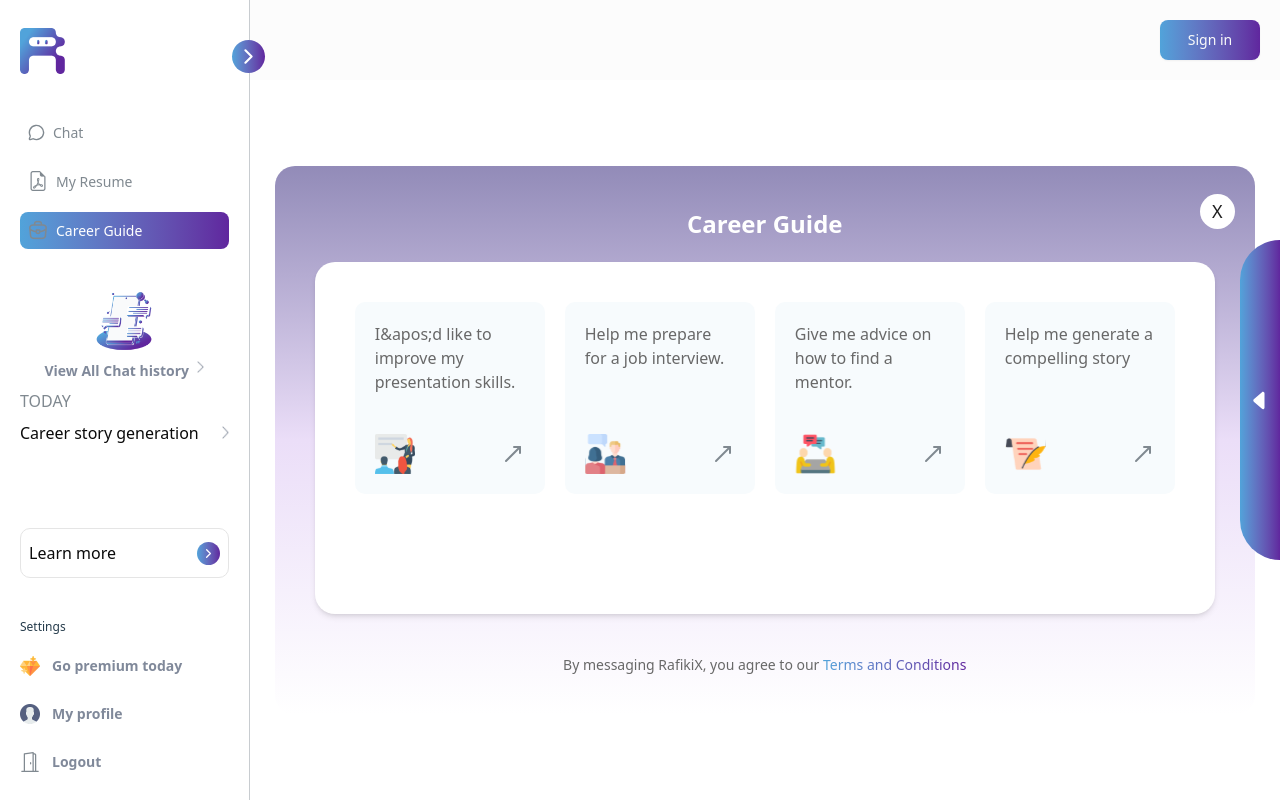
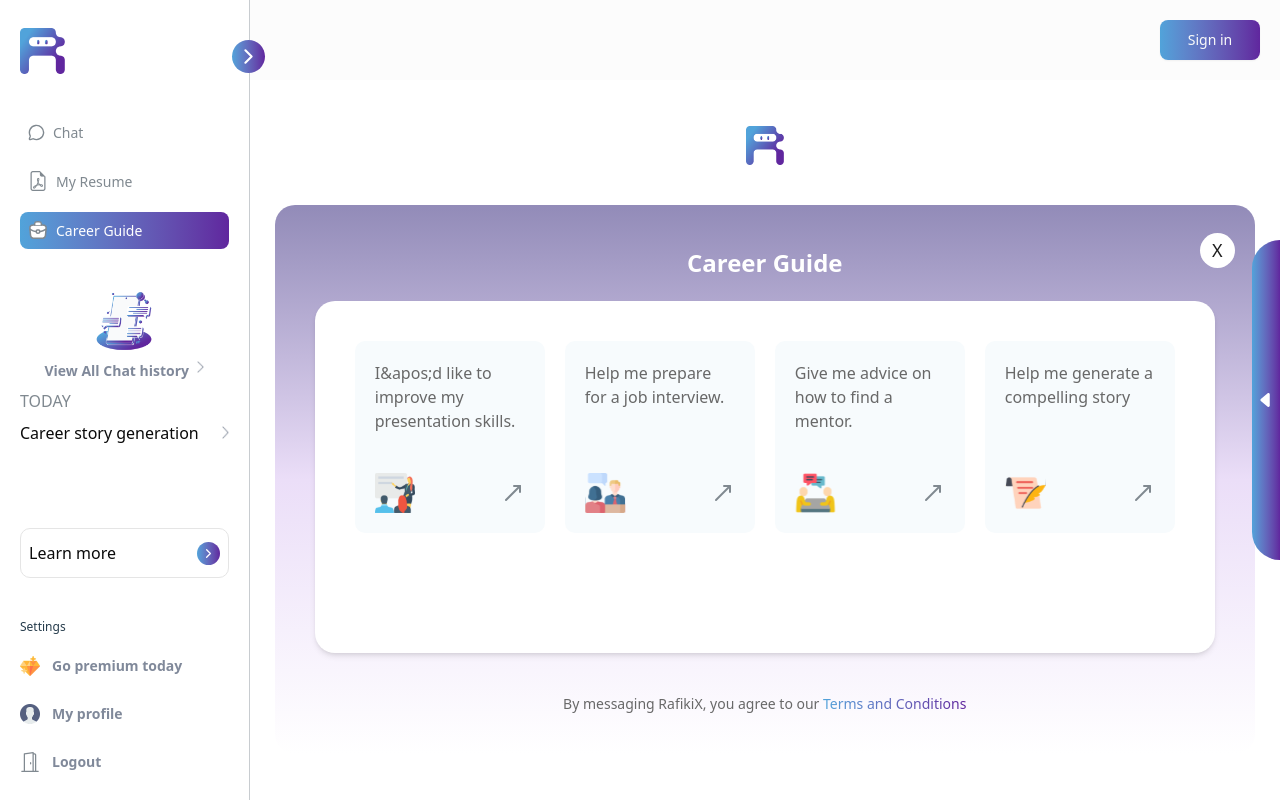
Before and after one commit to SKILL2RURAL/rafiki-x-frontend, a SvelteKit app: page /career-guide in a window 1280 px wide. Shown: the top 800 px of the page. Built offline with nearby package versions, Linux system fonts and the light colour scheme.

Commit message:
updated sidebar icons

```diff
--- a/src/components/Feedback.svelte
+++ b/src/components/Feedback.svelte
@@ -13,7 +13,7 @@
 	<div class="flex flex-row gap-5 justify-between my-5">
 		{#each numbers as number}
 			<button
-				class="text-[24px] font-bold text-[#253B4B] bg-[#FCFCFD] p-5 py-2 rounded-[2px]"
+				class="text-[24px] font-bold text-[#253B4B] bg-[#FCFCFD] p-5 py-2 rounded-[2px] hover:bg-gradient-to-r from-[#51A3DA] to-[#60269E] hover:text-white"
 				onclick={showFeedbackInput}
 			>
 				{number}
--- a/src/components/Layout/Layout.svelte
+++ b/src/components/Layout/Layout.svelte
@@ -17,7 +17,9 @@
 <!-- Mount RightSidebar first to avoid undefined errors -->
 <!-- <RightSidebar bind:this={rightSidebar} /> -->
 
-<div class="flex [--sidebar-width:300px] [--navbar-height:10vh] h-screen w-screen overflow-hidden">
+<div
+	class="flex [--sidebar-full-width:300px] [--sidebar-collapsed-width:80px] [--navbar-height:10vh] h-screen w-screen overflow-hidden"
+>
 	<Sidebar openHistory={() => {}} />
 	<div class="w-full h-[100vh] overflow-auto">
 		<Navbar />
@@ -33,10 +35,10 @@
 	>
 		<button
 			aria-label="feedback"
-			class=" bg-gradient-to-r from-[#51A3DA] to-[#60269E] rounded-l-full p-2"
+			class=" bg-gradient-to-r from-[#51A3DA] to-[#60269E] rounded-l-full p-1"
 			onclick={() => (showFeedback = !showFeedback)}
 		>
-			<img src={arrowIcon} alt="arrow icon" width="24" height="24" />
+			<img src={arrowIcon} alt="arrow icon" width="20" height="20" />
 		</button>
 		{#if isFeedbackInput}
 			<FeedbackInput {closeFeedback} />
--- a/src/components/Layout/Sidebar.svelte
+++ b/src/components/Layout/Sidebar.svelte
@@ -8,7 +8,9 @@
 	import premium from '$lib/assets/icons/premium.png';
 	import noProfile from '$lib/assets/icons/no-profile.png';
 	import briefcaseGrey from '$lib/assets/icons/briefcase-grey.png';
+	import briefcaseLight from '$lib/assets/icons/briefcase-light.svg';
 	import pdfGrey from '$lib/assets/icons/pdf-grey.png';
+	import pdfLight from '$lib/assets/icons/pdf-white.svg';
 	import logout from '$lib/assets/icons/door-open.png';
 	import { ChevronRight, MessageCircle } from 'lucide-svelte';
 	import noChat from '$lib/assets/icons/empty state.png';
@@ -17,52 +19,60 @@
 
 	const todayHistory = history.find((item) => item.day === 'TODAY');
 
+	let isSidebarOpen = $state<boolean>(true);
 	let { openHistory }: { openHistory: () => void } = $props();
+
+	function toogleSidebar() {
+		isSidebarOpen = !isSidebarOpen;
+	}
 </script>
 
 <aside
-	class="w-[var(--sidebar-width)] p-5 py-7 h-screen border-r-[0.4px] border-[#C8CCD0] font-mulish relative"
+	class={`${isSidebarOpen ? 'w-[var(--sidebar-full-width)]' : 'w-[var(--sidebar-collapsed-width)]'} transition-all duration-300  p-5 py-7 h-screen border-r-[0.4px] border-[#C8CCD0] font-mulish relative`}
 >
-	<div class="absolute -right-4 top-10 bg-gradient rounded-full cursor-pointer p-1">
-		<ChevronRight color="white" size={25} />
-	</div>
+	<button class="absolute -right-4 top-10 bg-gradient rounded-full cursor-pointer p-1">
+		<ChevronRight color="white" size={25} class={`${isSidebarOpen ? 'rotate-0' : 'rotate-180'}`} />
+	</button>
 	<div class="flex flex-col h-full justify-between">
 		<div>
 			<img src={logo} alt="Rafiki X" width="45" height="45" />
 
+			<!-- Links  -->
 			<div class="my-5 space-y-3 mt-10">
 				<button
 					class={`text-[14px] font-normal p-2 rounded-[8px] cursor-pointer flex items-center gap-2 ${pathname === '/' ? 'bg-gradient text-white' : 'text-[#808990]'} w-full`}
 					onclick={() => goto('/')}
 				>
 					<MessageCircle size={17} color={pathname === '/' ? 'white' : '#808990'} />
-					Chat
+					<p>{isSidebarOpen ? 'Chat' : ''}</p>
 				</button>
 				<button
 					class={` text-[14px] font-normal p-2 rounded-[8px] cursor-pointer flex items-center gap-2 ${pathname.includes('my-resume') ? 'bg-gradient text-white' : 'text-[#808990]'} w-full`}
 					onclick={() => goto('/my-resume')}
 				>
 					{#if pathname.includes('my-resume')}
-						<img src={pdfGrey} alt="" width="20" height="20" />
+						<img src={pdfLight} alt="" width="20" height="20" />
 					{:else}
 						<img src={pdfGrey} alt="" width="20" height="20" />
 					{/if}
-					<p>My Resume</p>
+					<p>{isSidebarOpen ? 'My Resume' : ''}</p>
 				</button>
 				<button
 					onclick={() => goto('/career-guide')}
 					class={` text-[14px] font-normal p-2 rounded-[8px] cursor-pointer flex items-center gap-2 ${pathname.includes('career-guide') ? 'bg-gradient text-white' : 'text-[#808990]'} w-full`}
 				>
 					{#if pathname.includes('/career-guide')}
-						<img src={briefcaseGrey} alt="" width="20" height="20" />
+						<img src={briefcaseLight} alt="" width="20" height="20" />
 					{:else}
 						<img src={briefcaseGrey} alt="" width="20" height="20" />
 					{/if}
-					<p>Career Guide</p>
+					<p>{isSidebarOpen ? 'Career Guide' : ''}</p>
 				</button>
 			</div>
+			<!-- Links end  -->
 
 			<!-- Chat history  -->
+			{#if isSidebarOpen}
 				<div class="flex flex-col gap-1">
 					{#if history.length === 0}
 						<div class="flex flex-col justify-center items-center mt-3">
@@ -96,6 +106,8 @@
 						{/if}
 					{/if}
 				</div>
+			{/if}
+			<!-- Chat history end  -->
 		</div>
 
 		<!-- Learn more  -->
--- a/src/routes/(main)/career-guide/+page.svelte
+++ b/src/routes/(main)/career-guide/+page.svelte
@@ -5,6 +5,7 @@
 	import Image2 from '$lib/assets/icons/career2.svg';
 	import Image3 from '$lib/assets/icons/career3.svg';
 	import Image4 from '$lib/assets/icons/career4.svg';
+	import logo from '$lib/assets/icons/logo-gradient.png';
 
 	const lists = [
 		{
@@ -28,8 +29,10 @@
 
 <Layout>
 	<div class="w-full h-full flex flex-col items-center justify-center">
+		<img src={logo} alt="Rafki-X logo" width={38} height={38} />
+
 		<div
-			class="bg-gradient-to-b p-10 rounded-[20px] from-[#928bb8] via-[#ebdef8] to-[#FFFFFF] text-center font-mulish text-white relative"
+			class="bg-gradient-to-b p-10 rounded-[20px] from-[#928bb8] via-[#ebdef8] to-[#FFFFFF] text-center font-mulish text-white relative mt-10"
 		>
 			<div
 				class="absolute top-7 right-5 cursor-pointer bg-white h-[35px] w-[35px] flex items-center justify-center text-[18px] rounded-full text-[#1E1E1E]"
--- a/src/routes/(main)/my-resume/+page.svelte
+++ b/src/routes/(main)/my-resume/+page.svelte
@@ -20,7 +20,7 @@
 	}
 </script>
 
-<Layout let:rightSidebar>
+<Layout>
 	<div class="flex flex-col items-center gap-2 h-full justify-center">
 		<img src={logo} alt="Rafki-X logo" width={38} height={38} />
 
```
Also changed, not shown: src/lib/assets/icons/briefcase-light.svg (added), src/lib/assets/icons/pdf-white.svg (added). Lines whose indentation alone changed are shown as unchanged.
